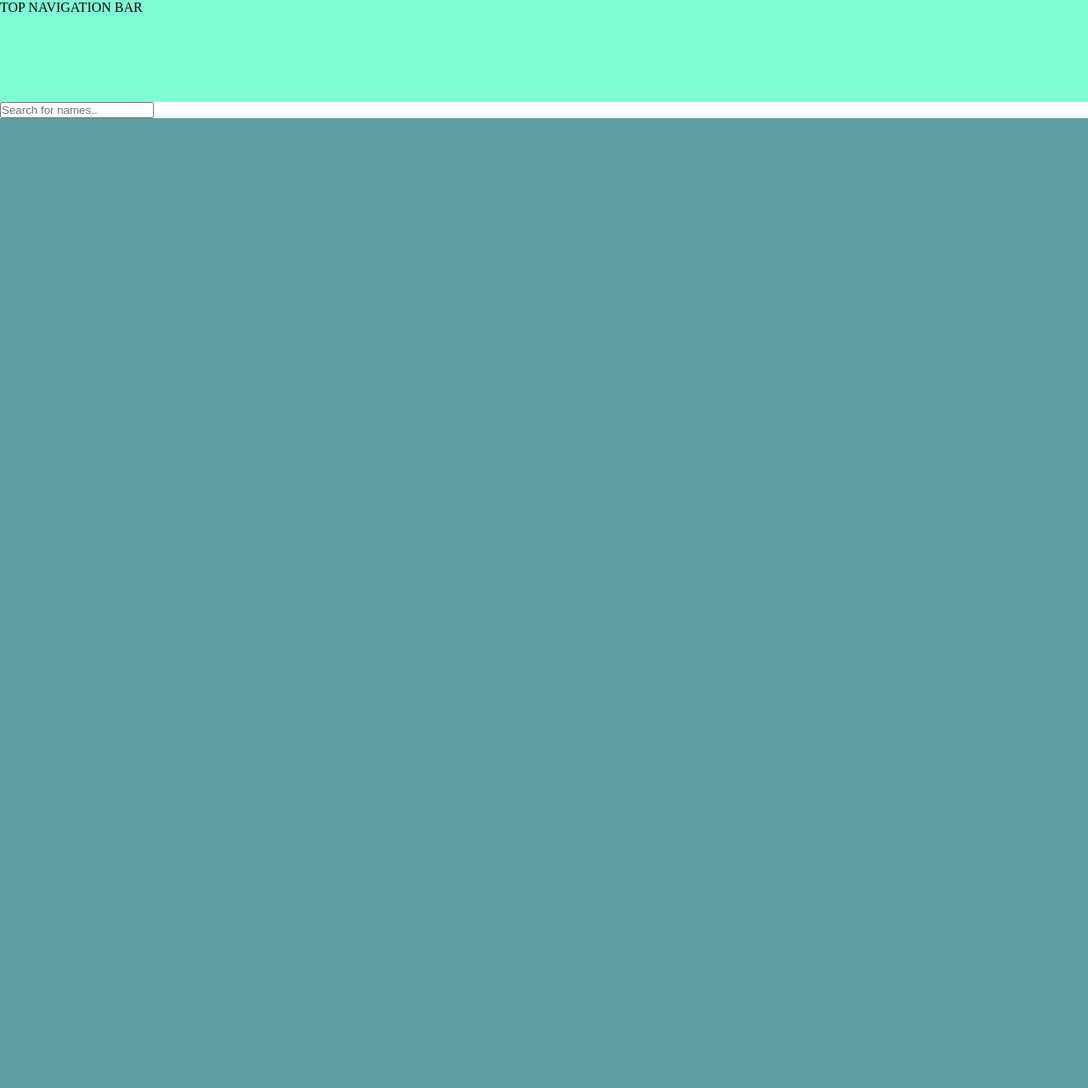
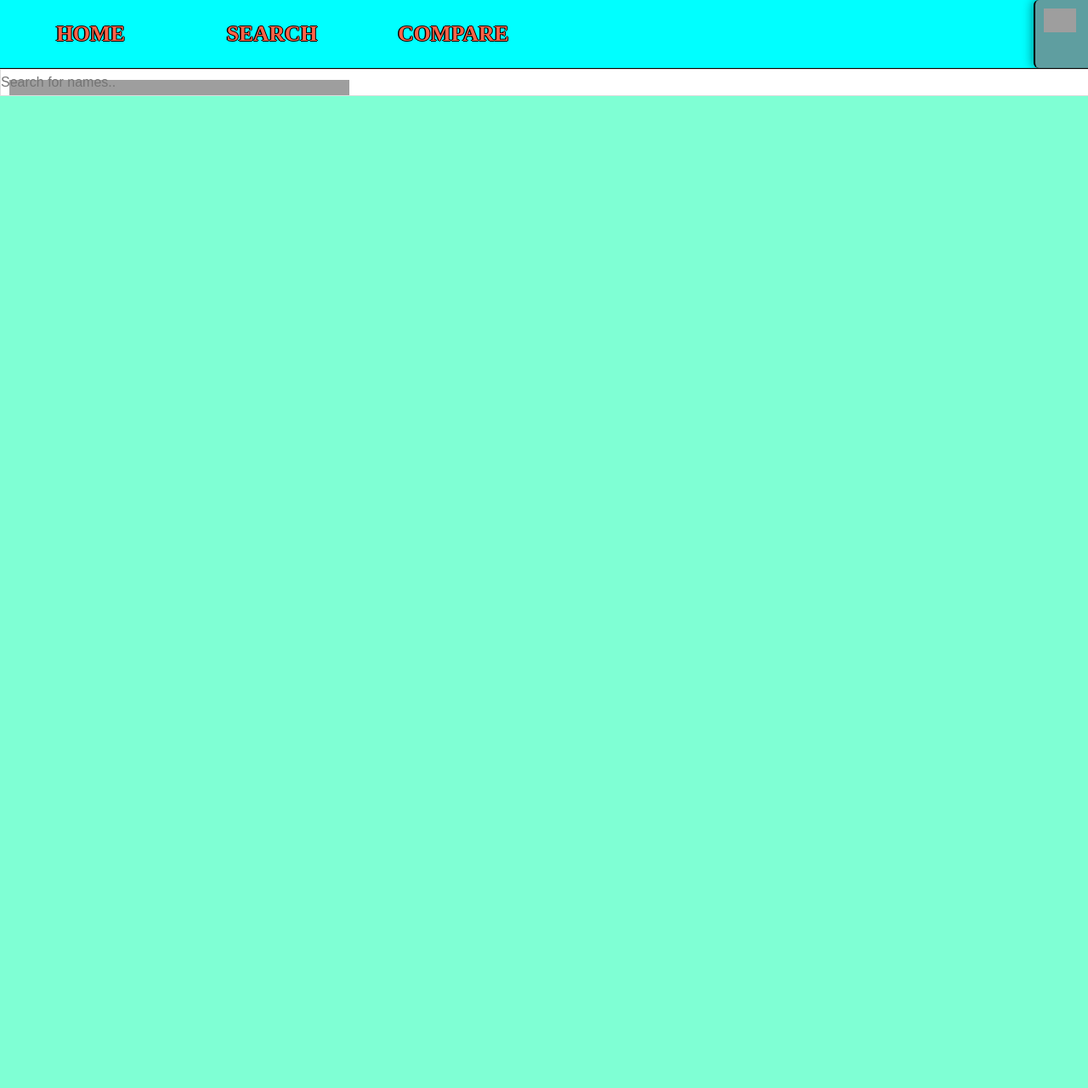
Before and after one commit to nicolaidkz/Web-MiniProject, a PHP site: page /main.html in a window 1280 px wide. Shown: the whole page at 85% size. Before the commit the page ends 139 px from the top, so only its background shows below. Run offline with PHP 8.4, Linux system fonts and the light colour scheme; grey boxes are pictures that could not be loaded.

Commit message:
combined search and squad

```diff
--- a/TemTem List and Search/main.css
+++ b/TemTem List and Search/main.css
@@ -3,19 +3,136 @@
     margin: 0;
 
 }
-.topNavBar
+#navBar{
+    background-color: aqua;
+    height: 10vh;
+    min-height: 48px;
+    width: 100%;
+    position: fixed;                                        /*make the position fixed in view*/
+    top: 0;                                                 /*make the position top of view*/
+    border-style: solid;
+    border-width: 0;
+    border-bottom-width: 2px;
+    /*box-shadow: 0px 5px 8px rgba(0,0,0,0.4);*/
+}
+
+.navButton{
+    text-decoration: none;
+    text-align: center;
+    margin-top: auto;
+    margin-bottom: auto;
+    font-size: 2vw;
+    font-weight: bold;
+    text-shadow: -1.5px 0 black, 0 1px black, 1px 0 black, 0 -1px black;
+    color: tomato;
+}
+#navGrid{
+    width: 50%;
+    height: inherit;
+    min-height: inherit;
+    display: grid;
+    grid-template-columns: 1fr 1fr 1fr;
+}
+
+#expander{
+    padding-top: 1.5%;
+    margin-left: 10px;
+    margin-right: 10%;
+    max-width: 6%;
+    min-width: 36px;
+    cursor: pointer;
+    display: inline-block;
+}
+
+#squadCard{
+
+    position: fixed;
+    top : 0;
+    left : 95%;
+    width: 50%;
+    height: 10vh;
+    min-height: inherit;
+    background-color: cadetblue;
+    border-radius: 6px;
+    border-style: solid;
+    border-width: 0;
+    border-left-width: 2px;
+    box-shadow: -2px 0px 12px rgba(0,0,0,0.4);
+
+    animation-play-state: running;
+    animation-fill-mode: both;
+}
+.expand{
+    animation-name: expandOut;
+    animation-duration: 1s;
+}
+.collapse{
+    animation-name: collapseIn;
+    animation-duration: 3s;
+}
+@keyframes expandOut{
+ from {left: 95%;}
+ to{left: 60%;}
+}
+@keyframes collapseIn{
+    from{left: 60%;}
+    to{left:95%;}
+}
+#rosterGrid{
+    display: inline-grid;
+    grid-template-columns: 1fr 1fr 1fr 1fr 1fr 1fr;
+    width: 60%;
+}
+.squadImg{
+    max-width: 42px;
+    max-height: 42px;
+    border-radius: 12px;
+    border-width: 1px;
+    border-style: solid;
+}
+
+.modal {
+    display: none; /* Hidden by default */
+    position: fixed; /* Stay in place */
+    z-index: 1; /* Sit on top */
+    left: 60.5%;
+    top: 10vh;
+    width: 39.5%; /* Full width */
+    height: 80%; /* Full height */
+    overflow: auto; /* Enable scroll if needed */
+    background-color: rgba(0,0,0,0.4); /* Black w/ opacity */
+    border-bottom-left-radius: 16px;
+    border-bottom-right-radius: 16px;
+}
+
+.modal-content{
+    background-color: rgb(100,112,112);
+    margin-top: 8%;
+    margin-right: auto;
+    margin-left: auto;
+    margin-bottom: 8%;
+    padding: 2%;
+    border: 1px solid #888;
+    width: 90%;
+    min-height: 80%;
+    border-bottom-left-radius: 16px;
+    border-bottom-right-radius: 16px;
+
+}
+.closeSpan{
+    color: rgb(255, 255, 255);
+    float: right;
+    font-size: 28px;
+    font-weight: bold;
+    cursor: pointer;
+}
+
+#mainContainer
 {
-    height: 15vh;
+    margin-top: 10vh;                                       /*lower the maincontent by height of navBar*/
+    background-color: aquamarine;
     width: 100%;
-    background-color: aquamarine;
-}
-.mainContainer
-{
-    margin: auto;
-    width: 100%;
-    background-color: cadetblue;
-    min-height: 85vh;
-
+    min-height: 150vh;
 }
 .mainContent
 {
@@ -23,6 +140,7 @@
     flex-wrap: wrap;
     width: 71%;
     margin: auto;
+    padding-top: 5vh;
     flex-direction: row;
 }
 
@@ -47,13 +165,39 @@
     margin: 4px;
     text-align: center;
 }
-.myInput {
+#searchDiv{
+    position: fixed;
+    top: 10vh;
+    margin-top: 1px;
+    width: 100%;
+    height: 30px;
+}
+#myInput {
   background-image: url('/css/searchicon.png');
   background-position: 10px 12px;
   background-repeat: no-repeat;
-  width: auto;
   font-size: 16px;
-  padding: 12px 20px 12px 40px;
+  /* padding: 12px 20px 12px 40px; */
   border: 1px solid #ddd;
   margin-bottom: 12px;
+  width: 100vw;
+  height: 30px;
 }
+#searchModal{
+    position: fixed;
+    top: 11vh;
+    margin-top: 1px;
+    width: 80%;
+    height: 30px;
+}
+#modalInput {
+  background-image: url('/css/searchicon.png');
+  background-position: 10px 12px;
+  background-repeat: no-repeat;
+  font-size: 16px;
+  /* padding: 12px 20px 12px 40px; */
+  border: 1px solid #ddd;
+  margin-bottom: 12px;
+  height: 30px;
+  width: 43%;
+}
--- a/TemTem List and Search/main.html
+++ b/TemTem List and Search/main.html
@@ -13,18 +13,59 @@
     </head>
 
     <body>
-        <div id="topNavBar" class="topNavBar">
-            <p>TOP NAVIGATION BAR</p>
+        <div id="navBar">
+            <!-- left hand side, navButtons in grid -->
+            <div id="navGrid">
+				<a id="home">HOME</a>
+				<a id="search">SEARCH</a>
+				<a id="comp">COMPARE</a>
+            </div>
+
         </div>
+        <!-- right hand side, slide-out squadCard-->
+        <div id="squadCard" class="collapse">
+            <img id="expander" onclick='ToggleSquadCard()' src="../createSquad/icons/new.png"></img>
+            <div id="rosterGrid">
+                <div id="t1" onclick="ToggleModal('t1')">
+                    <img src="../createSquad/icons/new.png" class="squadImg"></img>
+                </div>
+                <div id="t2" onclick="ToggleModal('t2')">
+                    <img src="../createSquad/icons/new.png" class="squadImg"></img>
+                </div>
+                <div id="t3" onclick="ToggleModal('t3')">
+                    <img src="../createSquad/icons/new.png" class="squadImg"></img>
+                </div>
+                <div id="t4" onclick="ToggleModal('t4')">
+                    <img src="../createSquad/icons/new.png" class="squadImg"></img>
+                </div>
+                <div id="t5" onclick="ToggleModal('t5')">
+                    <img src="../createSquad/icons/new.png" class="squadImg"></img>
+                </div>
+                <div id="t6" onclick="ToggleModal('t6')">
+                    <img src="../createSquad/icons/new.png" class="squadImg"></img>
+                </div>
+            </div>
 
-        <div>
-        <input type="text" id="myInput" onkeyup="searchHide()" placeholder="Search for names.." title="Type in a name">
         </div>
+        <!-- modal (popup) page to hold squad selection menu -->
+			<div id="squadModal" class="modal">
+				<div id="sM-content" class="modal-content">
+                    <span class="closeSpan" onclick="CloseModal()">&times</span>
+                    <div id="searchModal">
+                        <input type="text" id="modalInput" onkeyup="searchHide()" placeholder="Search for names.." title="Type in a name">
+                    </div>
+				</div>
+			</div>
 
-            <div id="mainContainer" class="mainContainer">
-            <section id="mainContent" class="mainContent">
-            </section>
-            </div>
+
+
+        <div id="mainContainer" class="mainContainer">
+        <div id="searchDiv">
+            <input type="text" id="myInput" onkeyup="searchHide()" placeholder="Search for names.." title="Type in a name">
+        </div>
+        <section id="mainContent" class="mainContent">
+        </section>
+        </div>
 
        <script src="main.js"></script>
     </body>
--- a/createSquad/squad.html
+++ b/createSquad/squad.html
@@ -50,6 +50,9 @@
 			<div id="squadModal" class="modal">
 				<div id="sM-content" class="modal-content">
 					<span class="closeSpan" onclick="CloseModal()">&times</span>
+					<div id="searchModal">
+                        <input type="text" id="modalInput" onkeyup="searchHideModal()" placeholder="Search for names.." title="Type in a name">
+                    </div>
 				</div>
 			</div>
 		</div>
--- a/createSquad/squad.js
+++ b/createSquad/squad.js
@@ -1,5 +1,5 @@
 let $navButtons = $("#navGrid").children("a");                              // get all a-tag children of navGrid
-var navButtonRef = ["squad.html", undefined, ""];                           // button reference strings
+var navButtonRef = ["squad.html", "/TemTem List and Search/main.html", ""];                           // button reference strings
 let $squadCard = $("#squadCard");
 let $sModal = $("#squadModal");
 onload = function()
```
Also changed, not shown: TemTem List and Search/main.js (+52 -1 lines), createSquad/squad.css (+19 -0 lines).
